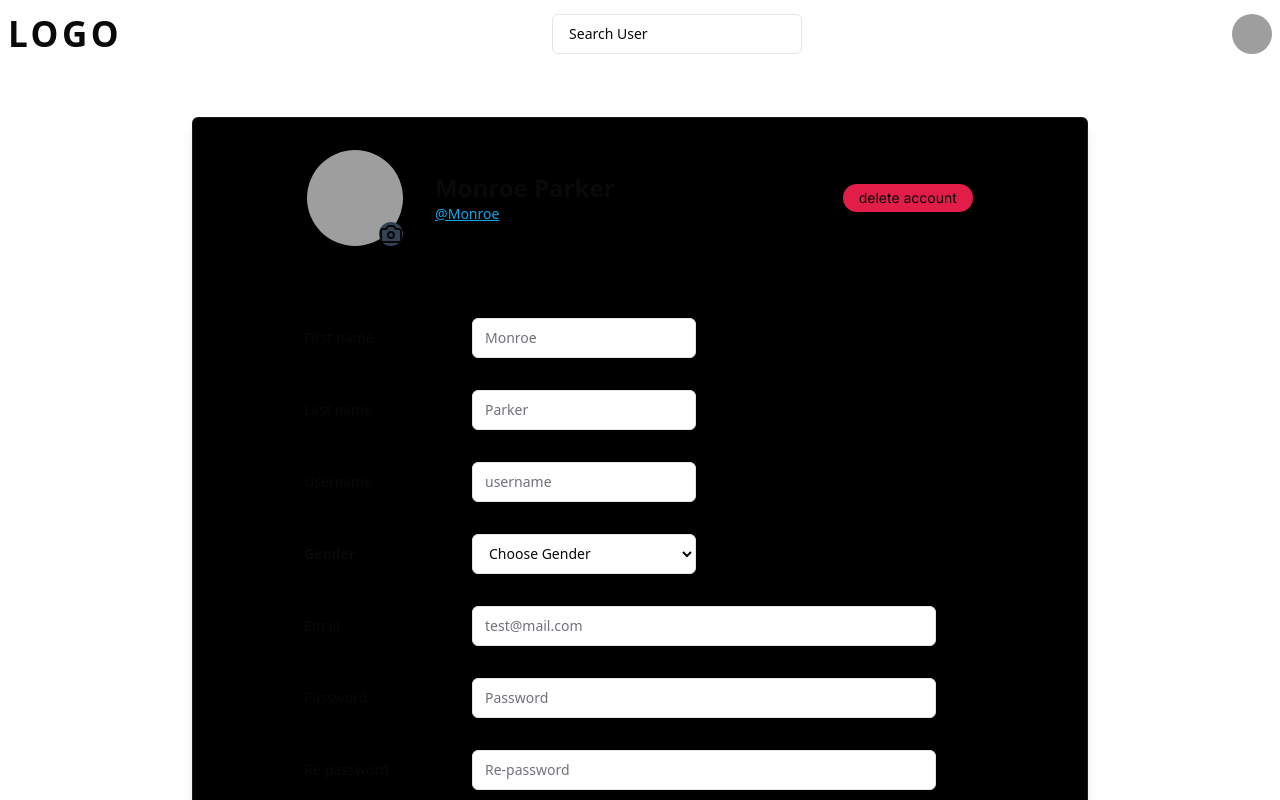
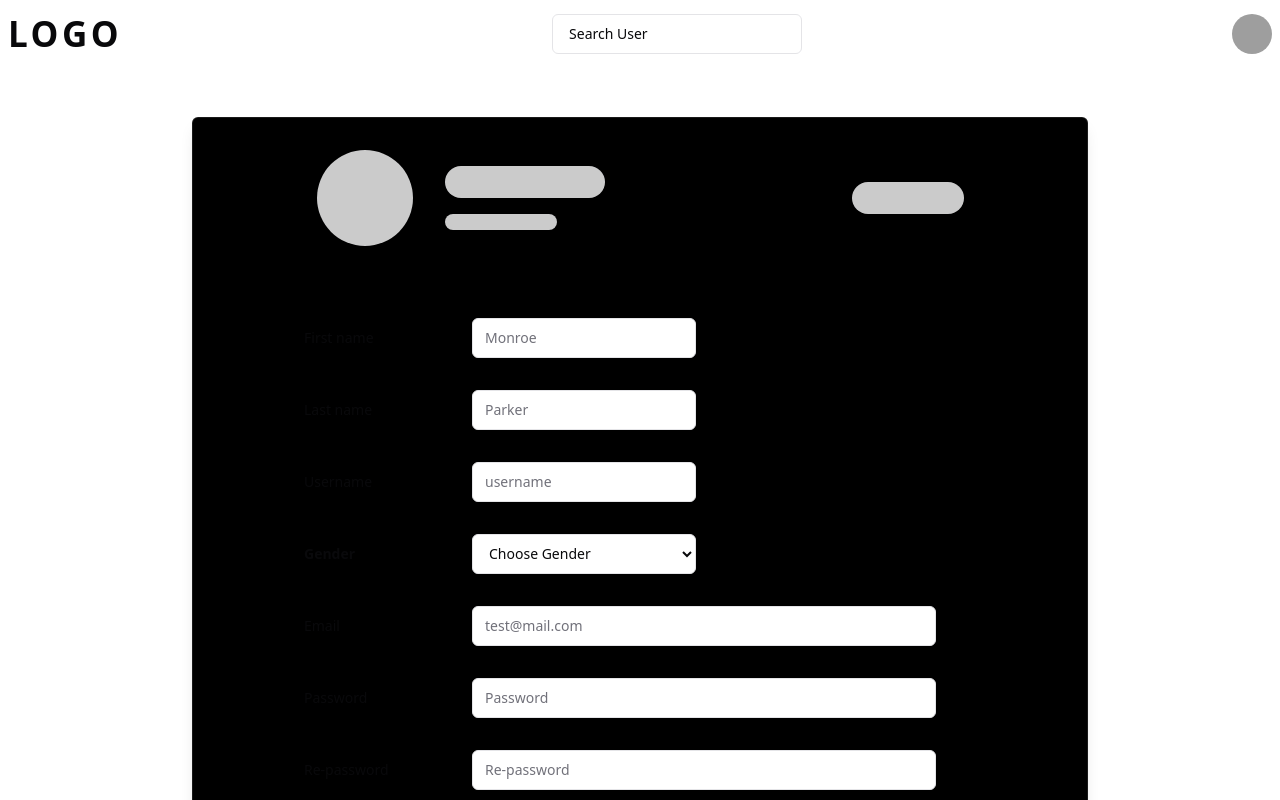
Before and after one commit to Grup-2-Project/FE-Sosmed, a React (Vite) app: page /user/settings in a window 1280 px wide. Shown: the top 800 px of the page. Built offline with nearby package versions, Linux system fonts and the light colour scheme; grey boxes are pictures that could not be loaded.

Commit message:
feat : edit-profile

```diff
--- a/src/components/form/FormUpdateUser.tsx
+++ b/src/components/form/FormUpdateUser.tsx
@@ -10,35 +10,54 @@ import { updateUser } from "@/lib/apis/user/api";
 import { toast } from "../ui/use-toast";
 import ModalDelete from "./elements/ModalDelete";
 import { useToken } from "@/context/token-provider";
+import { useNavigate } from "react-router-dom";
+import { useEffect } from "react";
+import ProfileSkeleton from "./elements/ProfileSkeleton";
 
 const FormUpdateUser = () => {
   const { user } = useToken();
+  const navigate = useNavigate();
   const {
     register,
     handleSubmit,
+    setValue,
+    reset,
     formState: { errors, isSubmitting },
   } = useForm({
     resolver: zodResolver(userUpdateSchema),
     defaultValues: {
-      nama_depan: user.FirstName!,
-      nama_belakang: user.LastName!,
-      username: user.Username!,
-      email: user.Email!,
+      nama_depan: "",
+      nama_belakang: "",
+      username: "",
+      email: "",
       password: "",
       repassword: "",
-      gender: user.Gender!,
-      hp: user.Hp!,
+      gender: "",
+      hp: "",
       foto_profil: "",
     },
   });
+
+  useEffect(() => {
+    setValue("nama_depan", user.FirstName!);
+    setValue("nama_belakang", user.LastName!);
+    setValue("username", user.Username!);
+    setValue("email", user.Email!);
+    setValue("gender", user.Gender!);
+    setValue("hp", user.Hp!);
+  }, [user]);
+
   const handleUpdateUser = async (body: IUserUpdateType) => {
-    body.foto_profil = body.foto_profil[0].name;
-
     try {
       const result = await updateUser(body);
+      if (user.Username !== body.username) {
+        localStorage.setItem("username", body.username);
+      }
+
       toast({
         description: result.message,
       });
+      navigate("/");
     } catch (error: any) {
       toast({
         description: error.toString(),
@@ -52,17 +71,23 @@ const FormUpdateUser = () => {
       onSubmit={handleSubmit(handleUpdateUser)}
       className=" border-900 mx-auto flex max-w-4xl flex-col rounded-md border border-white/10 bg-black shadow-lg"
     >
+      {user.Image ? (
         <div className=" flex items-center justify-around py-8">
           <div className="flex items-center gap-x-8">
             <div className="relative ">
               <label htmlFor="file-input" className="cursor-pointer">
                 <img
-                src="https://source.unsplash.com/80x80?person"
-                className="h-24 w-24 rounded-full"
-                alt="person"
+                  src={
+                    user.Image === "default"
+                      ? "https://source.unsplash.com/200x200?person"
+                      : user.Image
+                  }
+                  className="h-24 w-24 rounded-full object-cover "
+                  alt="profile"
                 />
                 <Camera className="absolute bottom-0 right-0  rounded-full bg-slate-700 " />
               </label>
+
               <Input
                 type="file"
                 id="file-input"
@@ -75,8 +100,12 @@ const FormUpdateUser = () => {
               />
             </div>
             <div className="flex flex-col ">
-            <h3 className="text-2xl font-semibold">Monroe Parker</h3>
-            <span className="text-sm text-sky-500 underline">@Monroe</span>
+              <h3 className="text-2xl font-semibold">
+                {user.FirstName} {user.LastName}
+              </h3>
+              <span className="text-sm text-sky-500 underline">
+                @{user.Username}
+              </span>
             </div>
           </div>
           <ModalDelete>
@@ -88,6 +117,9 @@ const FormUpdateUser = () => {
             </button>
           </ModalDelete>
         </div>
+      ) : (
+        <ProfileSkeleton />
+      )}
 
       <div className="p-10">
         <div className="mx-auto max-w-2xl space-y-8 ">
@@ -120,7 +152,8 @@ const FormUpdateUser = () => {
             />
             <ErrorMessage error={errors.nama_belakang} />
           </div>
-          {/* Lastname */}
+
+          {/* username */}
           <div className="relative flex items-center gap-x-10">
             <Label htmlFor="username" className="w-32 text-start">
               Username
@@ -215,7 +248,7 @@ const FormUpdateUser = () => {
           <div className="flex items-center justify-center  gap-x-3 pt-4">
             <button
               className="rounded-lg border bg-white/20 px-10 py-2 text-sm font-semibold  shadow"
-              type="reset"
+              onClick={() => reset()}
             >
               Cancle
             </button>
--- /dev/null
+++ b/src/components/form/elements/ProfileSkeleton.tsx
@@ -0,0 +1,18 @@
+import { Skeleton } from "@/components/ui/skeleton";
+
+const ProfileSkeleton = () => {
+  return (
+    <div className=" flex items-center justify-around py-8">
+      <div className="flex items-center gap-x-8">
+        <Skeleton className="h-24 w-24 rounded-full" />
+        <div className="flex flex-col gap-y-4">
+          <Skeleton className="h-8 w-40 rounded-full" />
+          <Skeleton className="h-4 w-28 rounded-full " />
+        </div>
+      </div>
+      <Skeleton className="h-8 w-28 rounded-full" />
+    </div>
+  );
+};
+
+export default ProfileSkeleton;
--- a/src/lib/apis/auth/types.ts
+++ b/src/lib/apis/auth/types.ts
@@ -7,7 +7,7 @@ export const loginSchema = z.object({
     .email("Enter a valid email"),
   password: z
     .string()
-    .min(7, { message: "Password minimal 7 character length" }),
+    .min(1, { message: "Enter your password" }),
 });
 
 export const registerSchema = z.object({
--- a/src/lib/apis/user/api.ts
+++ b/src/lib/apis/user/api.ts
@@ -15,7 +15,23 @@ export const getUser = async (username: string) => {
 
 export const updateUser = async (body: IUserUpdateType) => {
   try {
-    const response = await axiosWithConfig.put("/users", body)
+
+    const formData = new FormData();
+
+    // Tambahkan properti non-file ke FormData
+    formData.append("nama_depan", body.nama_depan);
+    formData.append("nama_belakang", body.nama_belakang);
+    formData.append("username", body.username);
+    formData.append("email", body.email);
+    formData.append("gender", body.gender);
+    formData.append("hp", body.hp);
+
+    // Tambahkan file gambar ke FormData jika ada
+    if (body.foto_profil.length > 0) {
+      formData.append("foto_profil", body.foto_profil[0]);
+    }
+
+    const response = await axiosWithConfig.put("/users", formData)
     return response.data as IResponse
 
   } catch (error: any) {
--- a/src/lib/apis/user/types.ts
+++ b/src/lib/apis/user/types.ts
@@ -19,7 +19,9 @@ export const userUpdateSchema = z.object({
     .regex(
       new RegExp(".*[`~<>?,./!@#$%^&*()\\-_+=\"'|{}\\[\\];:\\\\].*"),
       "One special character",
-    ).min(6, { message: "Password must be at least 6 characters" }),
+    ).min(6, { message: "Password must be at least 6 characters" })
+    .optional()
+    .or(z.literal("")),
   repassword: z
     .string()
     .regex(new RegExp(".*[A-Z].*"), "One uppercase character")
@@ -28,14 +30,12 @@ export const userUpdateSchema = z.object({
     .regex(
       new RegExp(".*[`~<>?,./!@#$%^&*()\\-_+=\"'|{}\\[\\];:\\\\].*"),
       "One special character",
-    )
-    .min(6, { message: "Re-password must be at least 6 characters" }),
+    ).min(6, { message: "Re-password must be at least 6 characters" })
+    .optional()
+    .or(z.literal("")),
   hp: z.string().regex(new RegExp("^[0-9]*$"), "Only numbers value").min(10, "Phone number must contain at least 10 characters"),
   foto_profil: z
     .any()
-    .refine((files) => !!files, {
-      message: "Please upload a photo",
-    })
     .refine(
       (files) => files?.[0]?.size <= MAX_FILE_SIZE,
       "Max image size is 5MB"
@@ -43,7 +43,7 @@ export const userUpdateSchema = z.object({
     .refine(
       (files) => ACCEPTED_IMAGE_TYPES.includes(files?.[0]?.type),
       "Only .jpg, .jpeg, .png formats are supported"
-    ),
+    ).optional().or(z.literal("")),
 }).refine(data => data.password === data.repassword, {
   message: "Password don't match",
   path: ["repassword"]
```
Also changed, not shown: 1 other file (tests, documents, lock files or other folders). Lines whose indentation alone changed are shown as unchanged.
